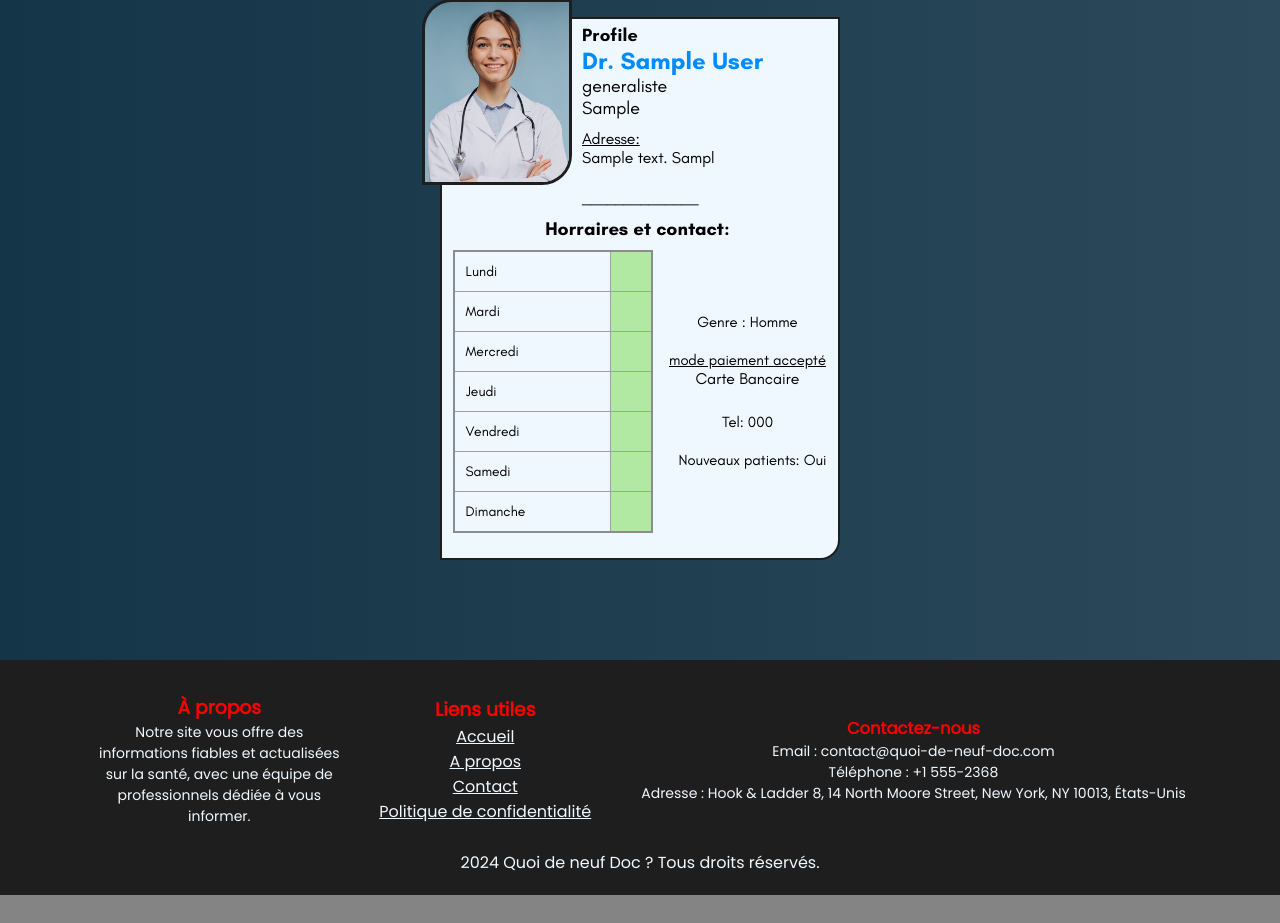
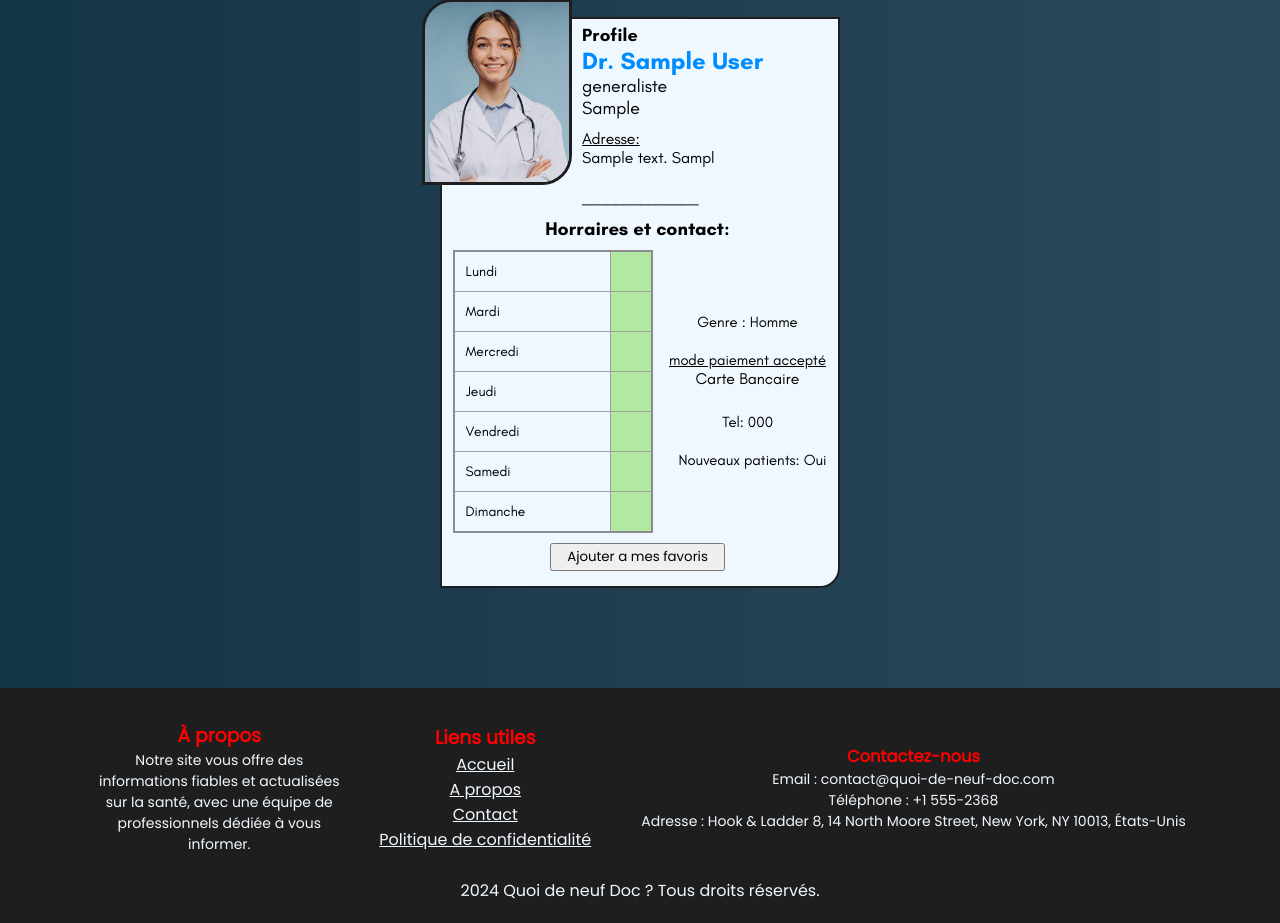
Before and after one commit to yrautcnasdemo/Quoi-de-Neuf-Doc, a PHP site: page /search.php in a window 1280 px wide. Shown: the part 653-1576 px from the top of the page. Before the commit the page ends 1548 px from the top, so only its background shows below. Run offline with PHP 8.4, Linux system fonts and the light colour scheme; tables that the repository leaves empty hold one stand-in row (values such as "Sample post"); data that the repository does not hold is empty.

Commit message:
add favo doc

```diff
--- a/src/css/style.css
+++ b/src/css/style.css
@@ -967,6 +967,14 @@ footer {
     margin-bottom: 10px;
 }
 
+.holder-btn-doc {
+    text-align: center;
+}
+.btn-add-doc {
+    padding: 2px 15px;
+    font-family: poppins;
+}
+
 
 /* ///////////////////////   USER PROFIL   ///////////////////////////*/
 .profil-section {
--- a/src/search.php
+++ b/src/search.php
@@ -242,6 +242,10 @@ require_once("deconnexion.php")
                                     <p>Nouveaux patients: <span><?= $doctor['availability'] ? 'Oui' : 'Non' ?></span></p>
                                 </div>
                             </div>
+                        </div>
+                    </div>
+                    <div class="holder-btn-doc">
+                        <button class="btn-add-doc">Ajouter a mes favoris</button>
                     </div>
                 </figcaption>
             </figure>
```
